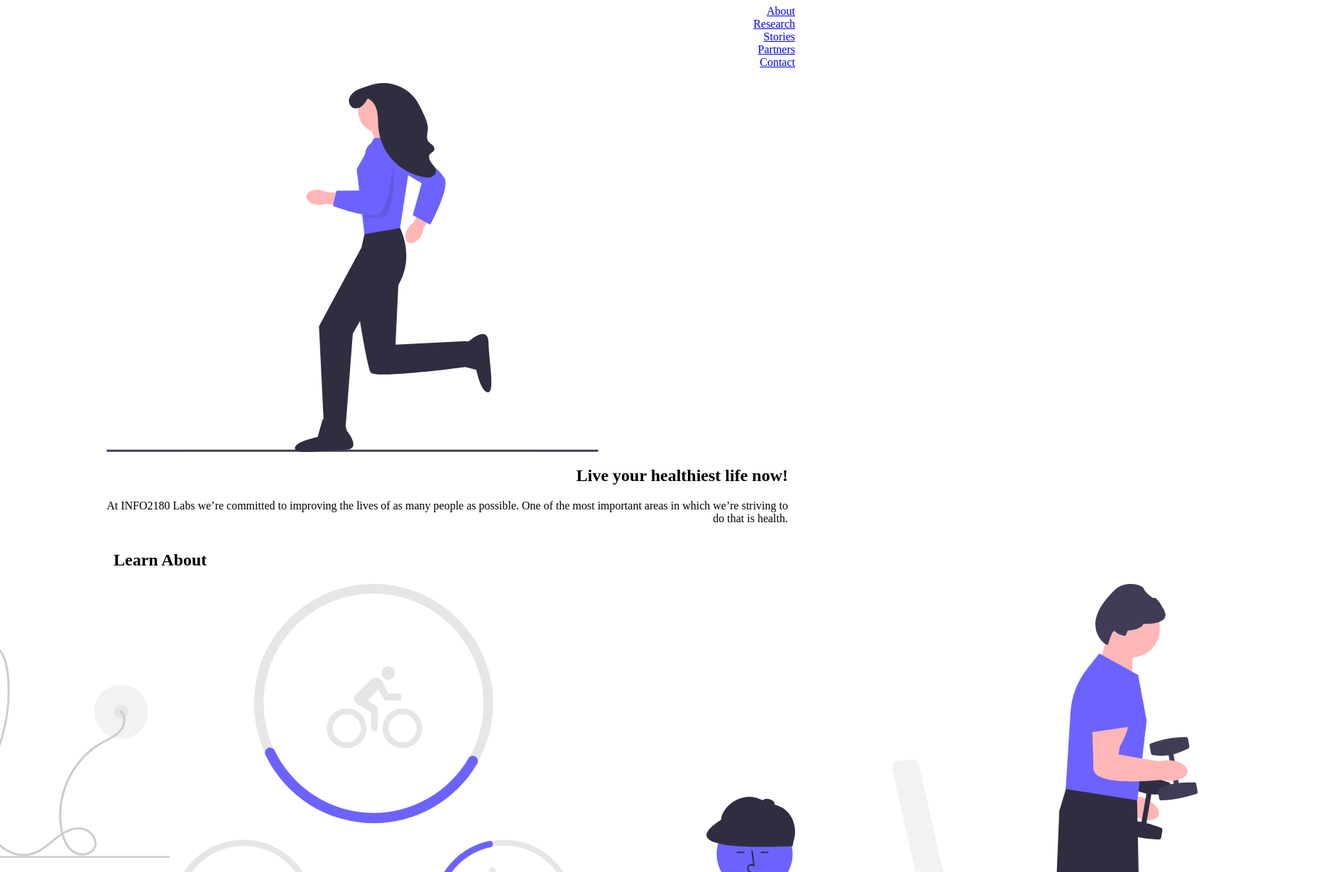
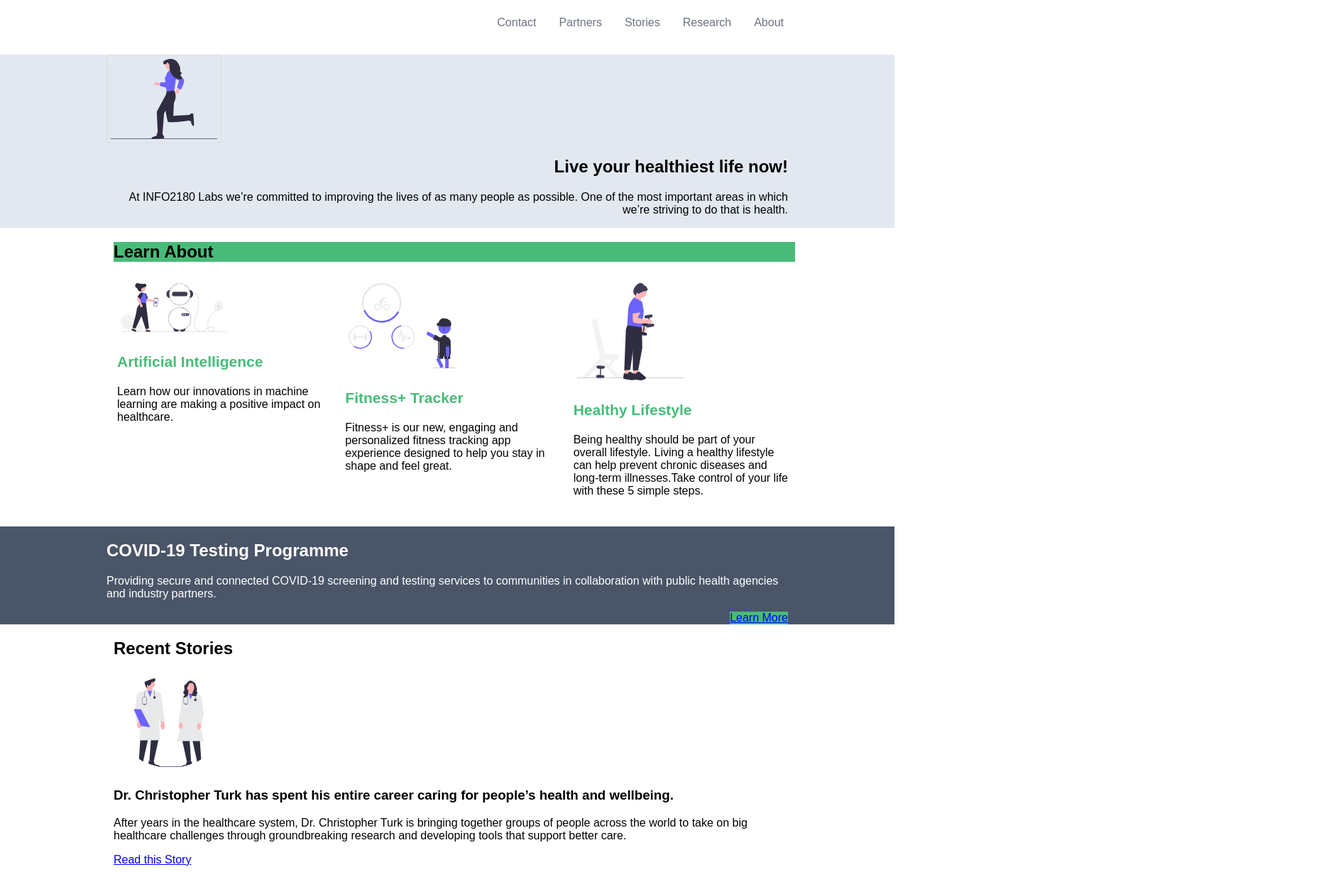
Before and after one commit to kayla-star1/info2180-project1, a plain HTML site: page index.html in a window 1280 px wide. Shown: the part 73-1302 px from the top of the page at 71% size, 1889 px wide, since content can reach past the window. Drawn offline with Linux system fonts and the light colour scheme; files whose address does not match are found by name.

Commit message:
Update CSS

```diff
--- a/index.html
+++ b/index.html
@@ -26,7 +26,7 @@
         <section class="overview-hero">
             <div class="container">
                 <div class="overview-hero-image">
-                    <img src="file:///Users/user/Downloads/undraw_running_wild_re_umm3-2.svg" alt="Girl running">
+                    <img src="undraw_running_wild_re_umm3-2.svg" alt="Girl running">
                 </div>
                 <div class="overview-hero-text">
                     <h2>Live  your healthiest life now!</h2>
@@ -39,21 +39,21 @@
                 <h2>Learn About</h2>
                 <div class="cards">
                     <div class="card">
-                        <img src="file:///Users/user/Downloads/undraw_artificial_intelligence_re_enpp.svg" alt="AI">
+                        <img src="undraw_artificial_intelligence_re_enpp.svg" alt="AI">
                         <div class="card-body">
                             <h3>Artificial Intelligence</h3>
                             <p>Learn how our innovations in machine learning are making a positive impact on healthcare.</p>
                         </div>
                     </div>
                     <div class="card">
-                        <img src="file:///Users/user/Downloads/undraw_activity_tracker_re_2lvv.svg" alt="Fitness Tracker">
+                        <img src="undraw_activity_tracker_re_2lvv.svg" alt="Fitness Tracker">
                         <div class="card-body">
                             <h3>Fitness+ Tracker</h3>
                             <p>Fitness+ is our new, engaging and personalized fitness tracking app experience designed to help you stay in shape and feel great.</p>
                         </div>
                     </div>
                     <div class="card">
-                        <img src="file:///Users/user/Downloads/undraw_healthy_habit_re_sy1e.svg" alt="Man execrising">
+                        <img src="undraw_healthy_habit_re_sy1e.svg" alt="Man execrising">
                         <div class="card-body">
                             <h3>Healthy Lifestyle</h3>
                             <p>Being healthy should be part of your overall lifestyle. Living a healthy lifestyle can help prevent chronic diseases and long-term illnesses.Take control of your life with these 5 simple steps.</p>
@@ -77,7 +77,7 @@
             <div class="container">
                 <h2>Recent Stories</h2>
                 <article>
-                    <img src="file:///Users/user/Downloads/undraw_doctors_re_rf0j.svg" alt="Doctor">
+                    <img src="undraw_doctors_re_rf0j.svg" alt="Doctor">
                     <div class="article-body">
                         <h3>Dr. Christopher Turk has spent his entire career caring for people’s health and wellbeing.</h3>
                         <p>After years in the healthcare system, Dr. Christopher Turk is bringing together groups of people across the world to take on big healthcare challenges through groundbreaking research and developing tools that support better care.</p>
@@ -85,7 +85,7 @@
                     </div>
                 </article>
                 <article>
-                    <img src="file:///Users/user/Downloads/undraw_social_distancing_2g0u.svg" alt="Social Distancing">
+                    <img src="undraw_social_distancing_2g0u.svg" alt="Social Distancing">
                     <div class="article-body">
                         <h3>INFO2180 Labs collaborates with the Ministry of Health and Ministry of Education on COVID-19 Risk Screening and Testing</h3>
                         <p>INFO2180 Labs, in collaboration with the Ministry of Health and Wellness and Ministry of Education, will launch a pilot project intended to expand access to COVID-19 risk screening and testing for high risk individuals in the parishes of Kingston and St. Andrew.</p>
--- a/styles.css
+++ b/styles.css
@@ -2,6 +2,7 @@
 body {
     margin: 0;
     font-size: 16px;
+    font-family: sans-serif;
 }
 
 .container {
@@ -9,45 +10,101 @@ body {
     max-width: 960px;
     width: 100%;
 }
+.header{
+    background-color: white;
+    font-size: 18px;
+}
 h1 {
     text-align: left;
 }
 
 ul {
-    text-align: right;
     list-style-type: none;
+     margin: 0;
+     padding: 0;
+     overflow: hidden;
 }
+li {
+    float: right;
+}
+li a {
+    display: block;
+    text-align: center;
+    padding: 16px;
+    text-decoration: none;
+    color: #6b7280;
+ }
+ li a:hover {
+    background-color: #5A67D8;
+  }
+
 .overview-hero{
     margin: 20px 20px 0 0;
     border:5px;
     overflow: auto;
+    background-color: #E2E8F0;
 }
 .overview-hero-image{
     float: left;
 }
 .overview-hero-image img{
    display: block;
+   border: 1px solid #ddd;
+   border-radius: 4px;
+   padding: 5px;
+   width: 150px;
 }
 .overview-hero-text{
     float: right;
     text-align: right;
 }
+.learn-about h2 {
+    font-size: 24px;
+    background-color: #48BB78;
+}
+.learn-about h3{
+    color: #48BB78;
+    font-size: 21px;
+}
+
 .cards{
-    display: grid;
+    display: flex;
     justify-content: center;
     align-content: center;
     gap: 4px;
-    grid-auto-flow: column;
+    border: 5px #E2E8F0;
+    box-shadow: inset;
+
+}
+.card{
+    flex: 33.33%;
+    padding: 5px;
+}
+.cards img{
+    border: 1px ;
+    border-radius: 4px;
+    padding: 5px;
+    width: 150px
 }
 .testing{
     margin: 20px 20px 0 0;
     border:5px;
     overflow: auto;
+    background-color: #4A5568;
+    color: white;
 }
 .testing-desciption{
-    float: left;
     display: inline-block;
 }
 .btn{
+    background-color: #48BB78;
+    border: 5px;
     float: right;
 }
+
+.stories img{
+    border-radius: 50%;
+    padding: 5px;
+    width: 150px;
+
+}
```
